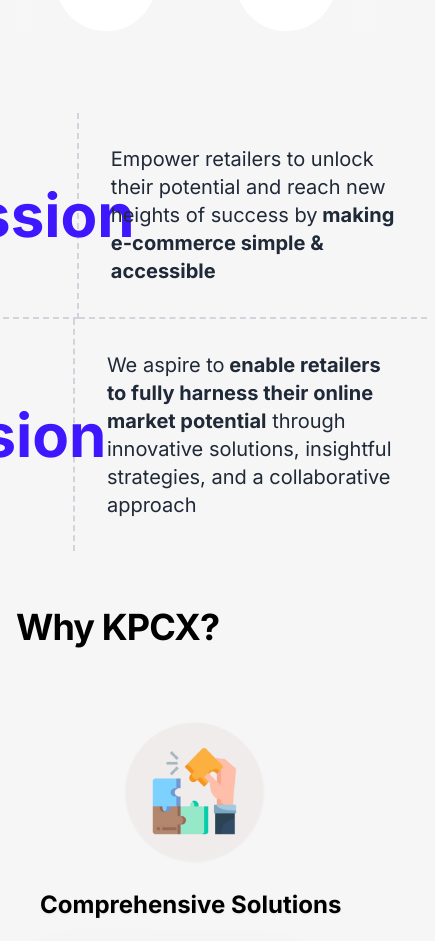
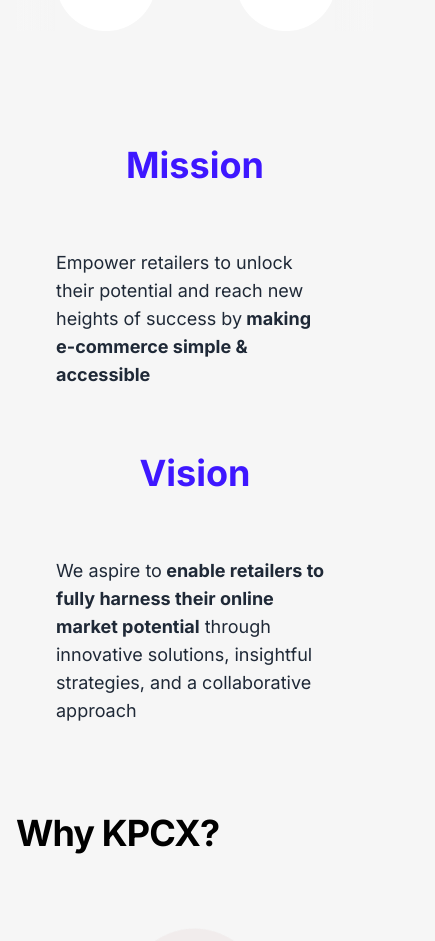
Before and after one commit to taleenteen/kpcx-project, a Next.js app: page / in a window 390 px wide. Shown: the part 1097-2038 px from the top of the page, 435 px wide, since content can reach past the window. Built offline with nearby package versions, Linux system fonts and the light colour scheme; what tailwindcss-animated, tailwindcss-intersect would draw is missing.

Commit message:
add responsive info

```diff
--- a/app/components/SectionTwo/Info.tsx
+++ b/app/components/SectionTwo/Info.tsx
@@ -43,13 +43,15 @@
       <div className="flex flex-col md:flex-row">
         <div className="container px-2 pb-14 mx-auto">
           <div className="flex justify-center items-center flex-col">
-            <div className="flex flex-row">
+            <div className="flex flex-col md:flex-row">
               {/* Mission Section */}
-              <div className="flex justify-center items-center border-dashed border-b-2 border-r-2 border-gray-300 p-8 w-1/4">
-                <h2 className="text-6xl font-bold text-blue2 ">Mission</h2>
+              <div className="flex justify-center items-center border-dashed lg:border-b-2 lg:border-r-2 border-gray-300 p-8 w-full md:w-1/4">
+                <h2 className="text-4xl md:text-6xl font-bold text-blue2">
+                  Mission
+                </h2>
               </div>
-              <div className="flex justify-center items-center border-dashed border-b-2 border-gray-300 p-8 w-3/4">
-                <p className="text-xl text-gray-800">
+              <div className="flex justify-center items-center border-dashed lg:border-b-2 border-gray-300 p-8 w-full md:w-3/4">
+                <p className="text-lg md:text-xl text-gray-800">
                   Empower retailers to unlock their potential and reach new
                   heights of success by
                   <span className="font-bold">
@@ -59,13 +61,15 @@
                 </p>
               </div>
             </div>
-            <div className="flex flex-row">
+            <div className="flex flex-col md:flex-row">
               {/* Vision Section */}
-              <div className="flex justify-center items-center border-dashed border-r-2 border-gray-300 p-8 w-1/4">
-                <h2 className="text-6xl font-bold text-blue2">Vision</h2>
+              <div className="flex justify-center items-center border-dashed lg:border-r-2 border-gray-300 p-8 w-full md:w-1/4">
+                <h2 className="text-4xl md:text-6xl font-bold text-blue2">
+                  Vision
+                </h2>
               </div>
-              <div className="flex justify-center items-center p-8 w-3/4">
-                <p className="text-xl text-gray-800">
+              <div className="flex justify-center items-center p-8 w-full md:w-3/4">
+                <p className="text-lg md:text-xl text-gray-800">
                   We aspire to
                   <span className="font-bold">
                     {" "}
@@ -80,6 +84,7 @@
           </div>
         </div>
       </div>
+
       <h2 className="text-4xl tracking-tight font-bold text-primary-800 text-start md:mr-8 mb-6 md:mb-0 animate-fadeInLeft">
         Why KPCX?
       </h2>
```
